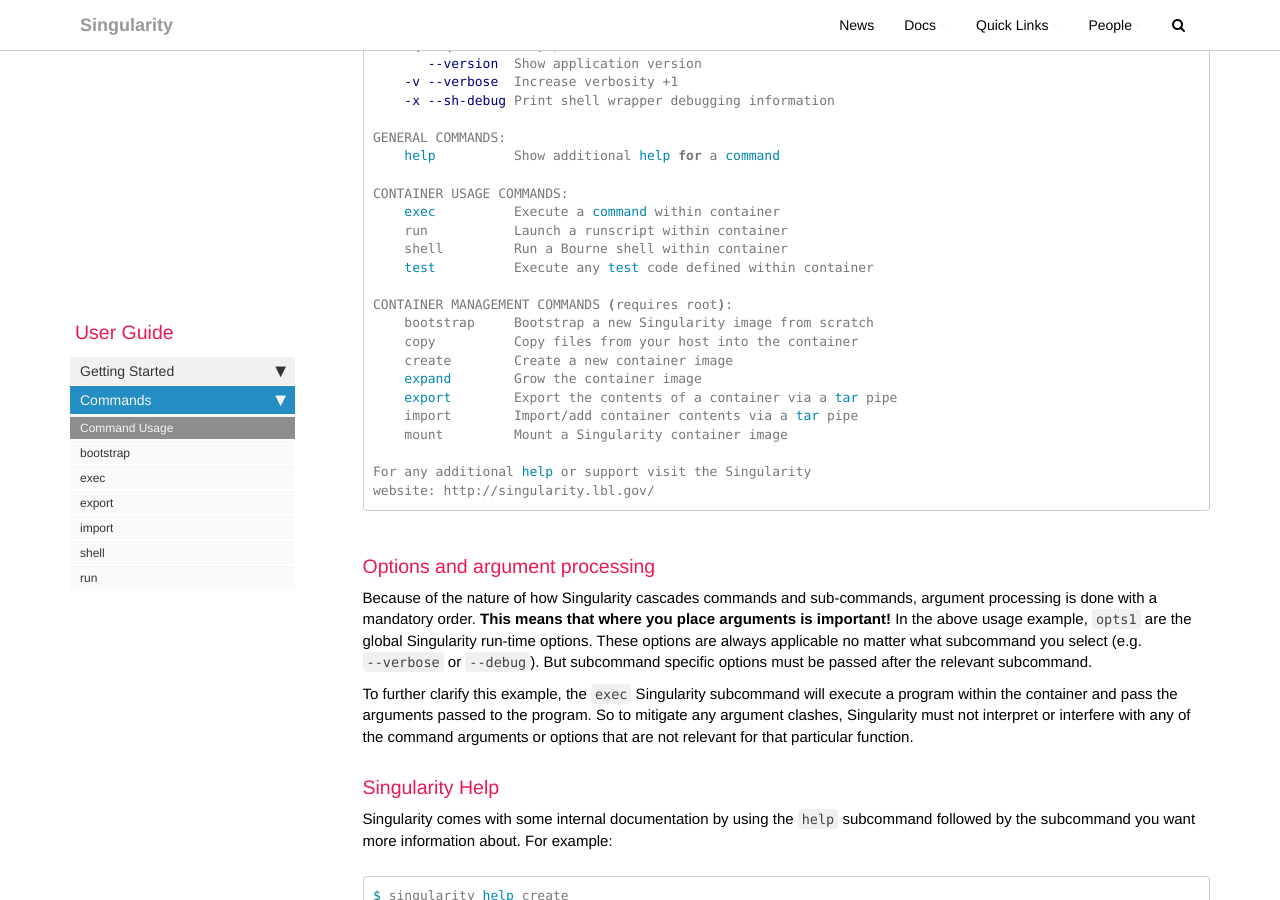
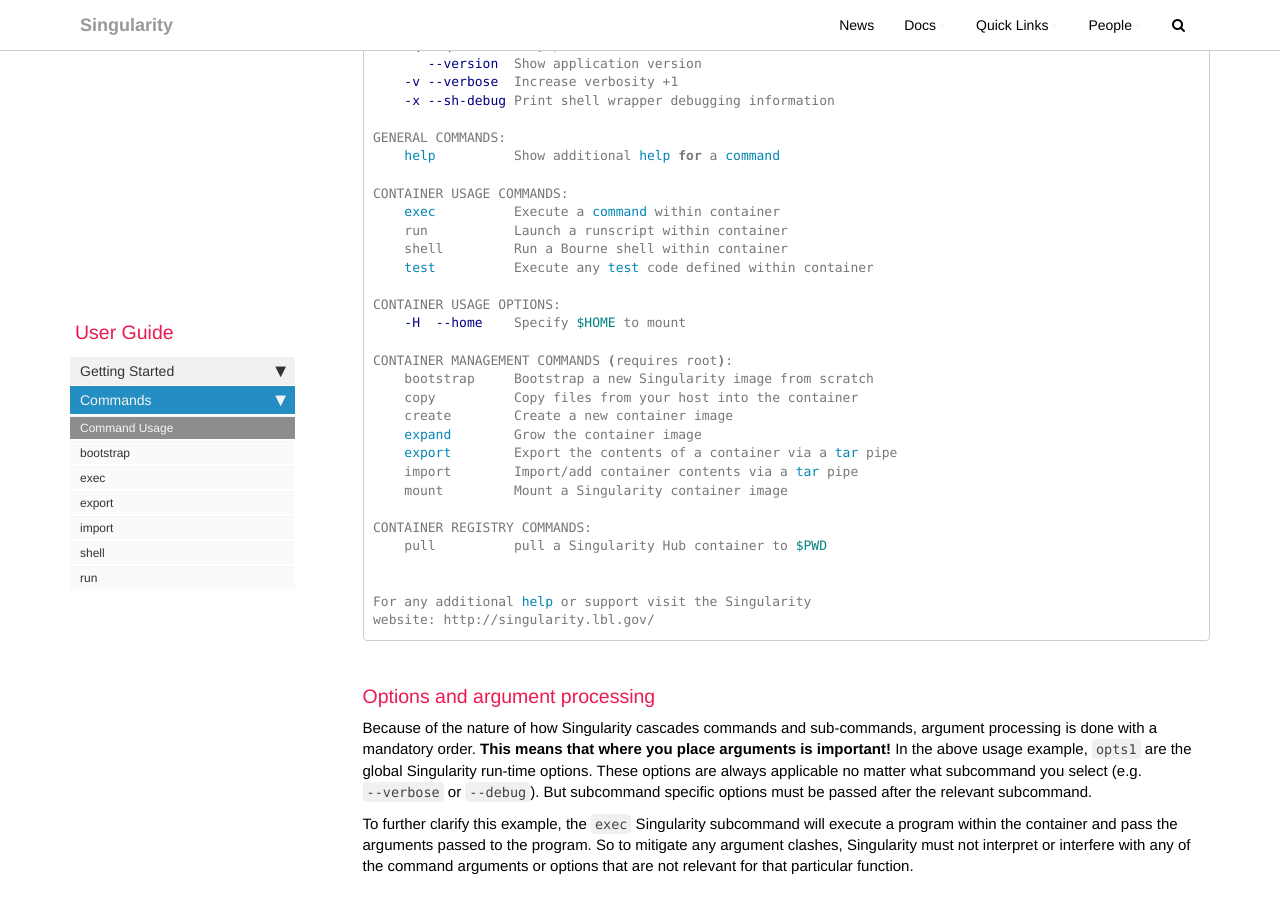
Before and after one commit to singularityware/singularityware.github.io, a Jekyll site: the page built from pages/docs/user-docs/docs-usage.md, in a window 1280 px wide and 900 px high, scrolled down 749 px. Built offline with Jekyll 4.4.1, drawn with Linux system fonts in a browser that asks for light colours; nearby versions of some CDN libraries; comment, search, counter and statistics services are not loaded.

Commit message:
updating usage docs to include --home

```diff
--- a/pages/docs/user-docs/docs-usage.md
+++ b/pages/docs/user-docs/docs-usage.md
@@ -37,6 +37,9 @@
     shell         Run a Bourne shell within container
     test          Execute any test code defined within container
 
+CONTAINER USAGE OPTIONS:
+    -H  --home    Specify $HOME to mount
+
 CONTAINER MANAGEMENT COMMANDS (requires root):
     bootstrap     Bootstrap a new Singularity image from scratch
     copy          Copy files from your host into the container
@@ -45,6 +48,10 @@
     export        Export the contents of a container via a tar pipe
     import        Import/add container contents via a tar pipe
     mount         Mount a Singularity container image
+
+CONTAINER REGISTRY COMMANDS:
+    pull          pull a Singularity Hub container to $PWD
+
 
 For any additional help or support visit the Singularity
 website: http://singularity.lbl.gov/
```
Also changed, not shown: pages/docs/overview/faq.md (+30 -0 lines).
